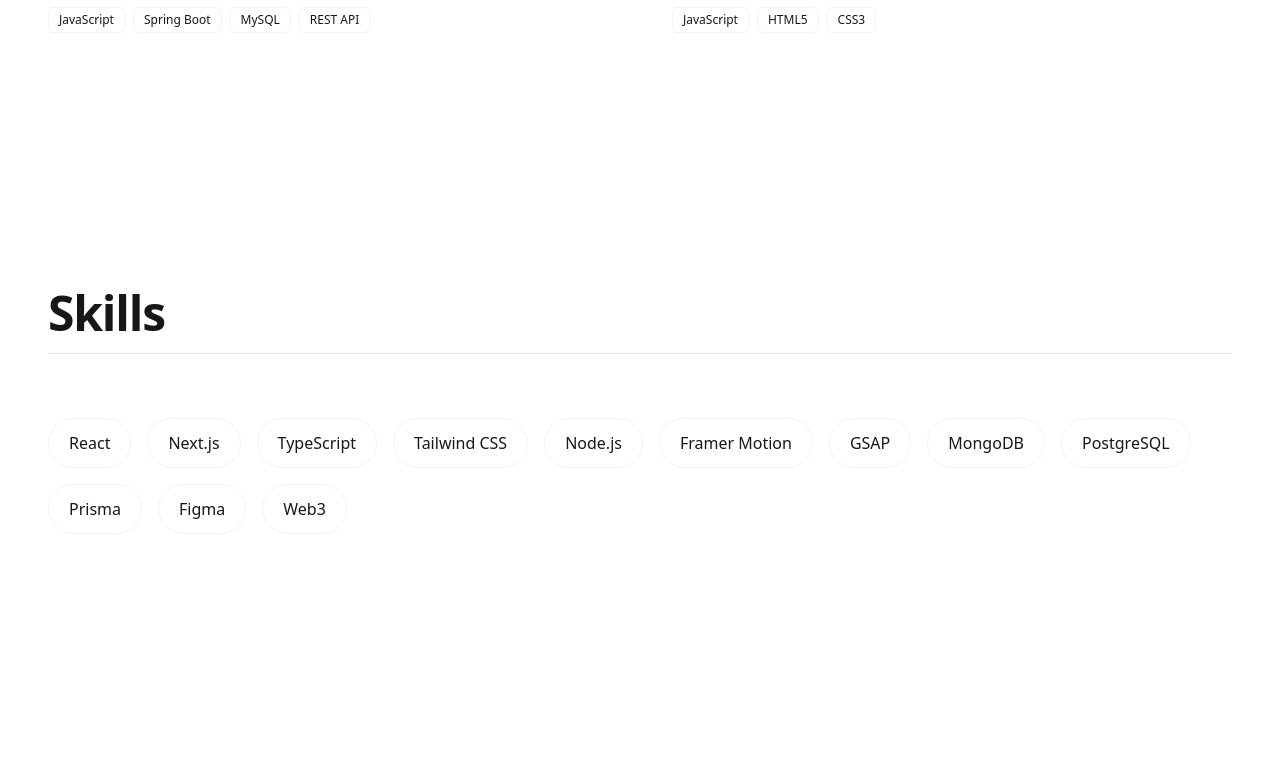
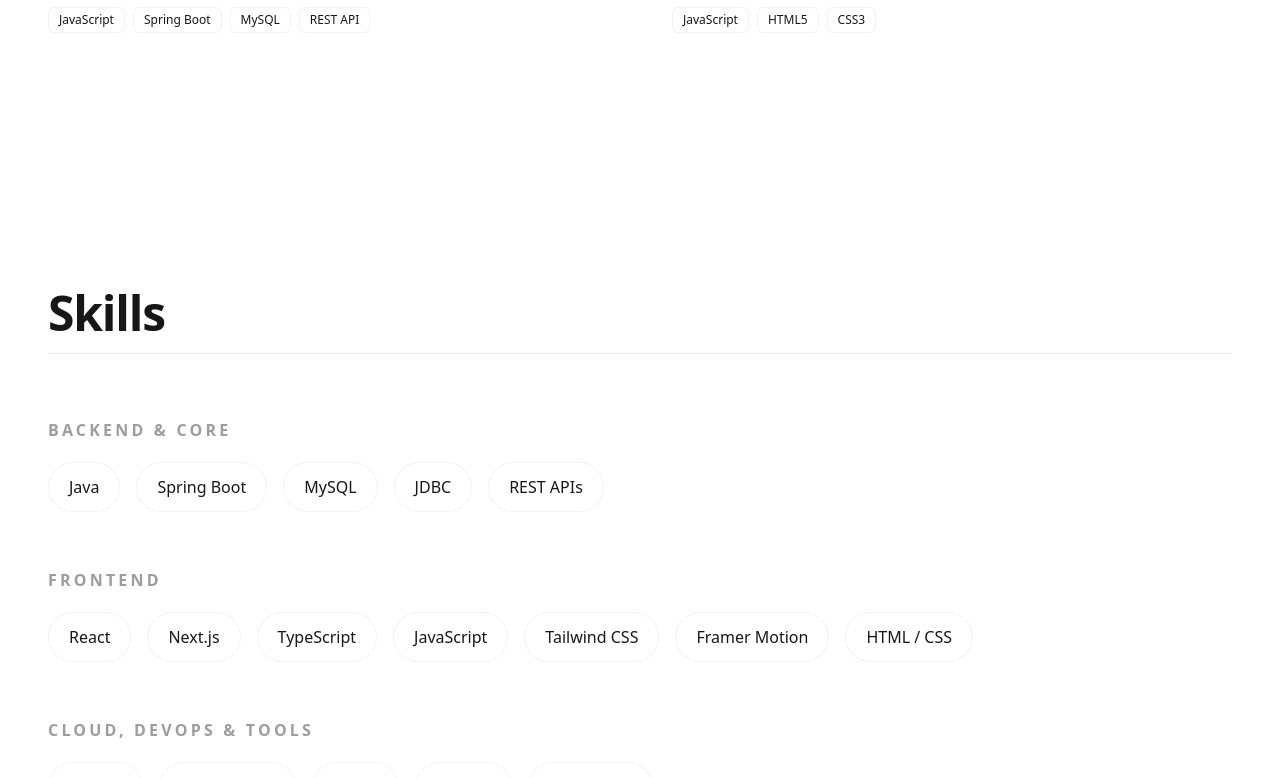
Before and after one commit to anuragsinghyadav2658-lang/my-portfolio, a Next.js app: page / in a window 1280 px wide. Shown: the part 2000-2778 px from the top of the page. Built offline with nearby package versions, Linux system fonts and the light colour scheme.

Commit message:
Dummy skills wale section ko real skills se replace Kiya

```diff
--- a/components/blocks/skills-section.tsx
+++ b/components/blocks/skills-section.tsx
@@ -2,15 +2,39 @@
 
 import { motion } from "framer-motion";
 
-const skills = [
-  "React", "Next.js", "TypeScript", "Tailwind CSS",
-  "Node.js", "Framer Motion", "GSAP", "MongoDB",
-  "PostgreSQL", "Prisma", "Figma", "Web3"
+const skillCategories = [
+  {
+    title: "Backend & Core",
+    skills: ["Java", "Spring Boot", "MySQL", "JDBC", "REST APIs"],
+  },
+  {
+    title: "Frontend",
+    skills: [
+      "React",
+      "Next.js",
+      "TypeScript",
+      "JavaScript",
+      "Tailwind CSS",
+      "Framer Motion",
+      "HTML / CSS",
+    ],
+  },
+  {
+    title: "Cloud, DevOps & Tools",
+    skills: ["Docker", "Git & GitHub", "Vercel", "Render", "TiDB Cloud"],
+  },
+  {
+    title: "Integrations",
+    skills: ["Google APIs", "Resend"],
+  },
 ];
 
 export function SkillsSection() {
   return (
-    <section id="skills" className="w-full max-w-7xl px-4 py-16 sm:px-6 md:px-12 md:py-24 lg:py-32">
+    <section
+      id="skills"
+      className="w-full max-w-7xl px-4 py-16 sm:px-6 md:px-12 md:py-24 lg:py-32"
+    >
       <div className="mb-8 md:mb-16 flex flex-col gap-4">
         <h2 className="text-3xl font-bold tracking-tight md:text-5xl">
           Skills
@@ -18,8 +42,14 @@
         <div className="h-[1px] w-full bg-border" />
       </div>
 
+      <div className="flex flex-col gap-10 md:gap-14">
+        {skillCategories.map((category, catIndex) => (
+          <div key={catIndex} className="flex flex-col gap-5">
+            <h3 className="text-sm md:text-base font-semibold uppercase tracking-[0.2em] text-muted-foreground/70">
+              {category.title}
+            </h3>
             <div className="flex flex-wrap gap-3 md:gap-4">
-        {skills.map((skill, index) => (
+              {category.skills.map((skill, index) => (
                 <motion.div
                   key={index}
                   initial={{ opacity: 0, y: 20 }}
@@ -32,6 +62,9 @@
                 </motion.div>
               ))}
             </div>
+          </div>
+        ))}
+      </div>
     </section>
   );
 }
--- a/components/blocks/tech-marquee.tsx
+++ b/components/blocks/tech-marquee.tsx
@@ -2,8 +2,16 @@
 import { motion } from "framer-motion";
 
 const technologies = [
-  "React", "Next.js", "TypeScript", "Tailwind CSS", "Node.js",
-  "MongoDB", "Framer Motion", "GitHub", "PostgreSQL", "Prisma"
+  "Java",
+  "Spring Boot",
+  "React",
+  "Next.js",
+  "MySQL",
+  "TypeScript",
+  "Tailwind CSS",
+  "Docker",
+  "Vercel",
+  "Google APIs",
 ];
 
 export function TechMarquee() {
```
Lines whose indentation alone changed are shown as unchanged.
